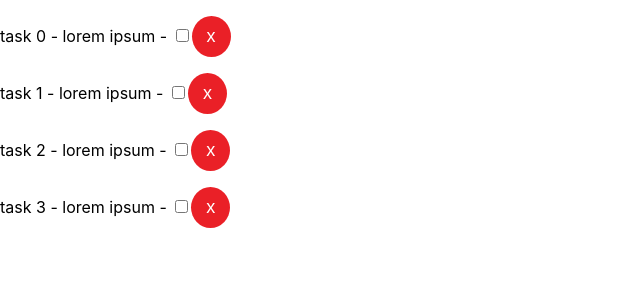
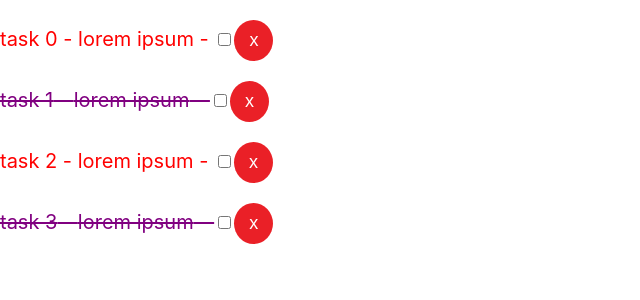
Before and after one commit to alanmaranto/Task-App-React, a React (Create React App) app: page / in a window 1280 px wide. Shown: the top 300 px of the page, without its empty margins (0-640 px from the left). Built offline with nearby package versions, Linux system fonts and the light colour scheme.

Commit message:
task styles dynamic (debug con react developer tools)

```diff
--- a/src/components/Task/Task.js
+++ b/src/components/Task/Task.js
@@ -1,10 +1,28 @@
 import React, { Component } from "react";
 
+const initialState = {
+
+}
 class Task extends Component {
+  constructor(props){
+    super(props);
+    this.state= initialState;
+  }
+
+  styleCompleted = () => {
+    const { task } = this.props;
+    return {
+      fontSize: '20px',
+      color: task.done ? 'purple' : 'red',
+      textDecoration: task.done ? 'line-through' : 'none'
+    }
+  }
+
   render() {
+
     const { task } = this.props;
     return (
-      <p className="">
+      <p style={this.styleCompleted()}>
         {task.title} - {task.description} - {task.done}
         <input type="checkbox" />
         <button style={btnDelete}>x</button>
--- a/src/mock/task.json
+++ b/src/mock/task.json
@@ -9,7 +9,7 @@
         "id": 1,
         "title": "task 1",
         "description": "lorem ipsum",
-        "done": false
+        "done": true
     },
     {
         "id": 2,
@@ -21,6 +21,6 @@
         "id": 3,
         "title": "task 3",
         "description": "lorem ipsum",
-        "done": false
+        "done": true
     }
 ]
```
